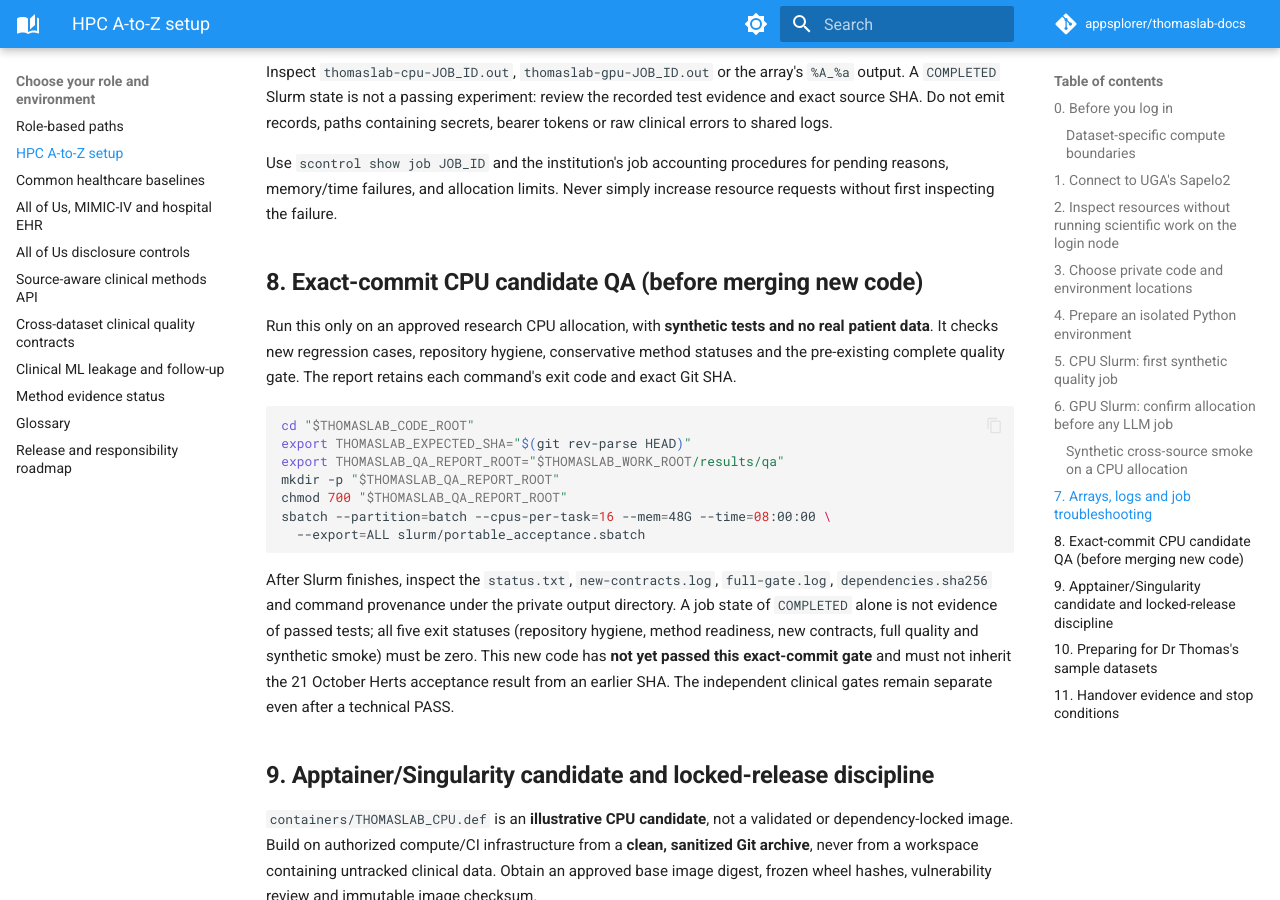
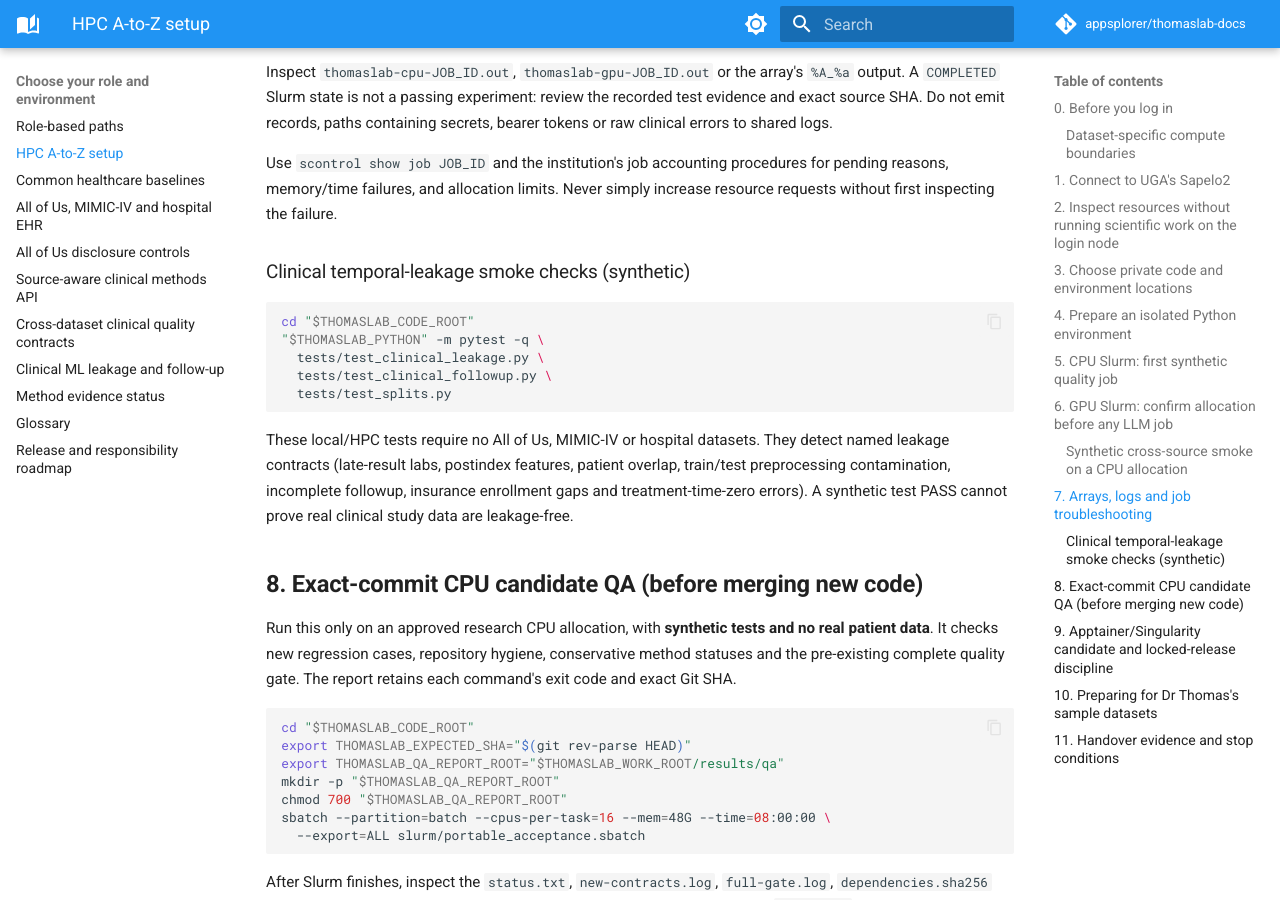
Before and after one commit to appsplorer/thomaslab-docs, an MkDocs documentation site: the page built from docs/guides/hpc-a-to-z.md, in a window 1280 px wide and 900 px high, scrolled down 3828 px. Built offline with MkDocs 1.6.1 and Material for MkDocs 9.7.7, drawn with Linux system fonts in a browser that asks for light colours; comment, search, counter and statistics services are not loaded.

Commit message:
docs: add clinical leakage/readiness and synthetic CPU Slurm regression procedures

```diff
--- a/docs/guides/hpc-a-to-z.md
+++ b/docs/guides/hpc-a-to-z.md
@@ -199,6 +199,22 @@ Use `scontrol show job JOB_ID` and the institution's job accounting procedures
 for pending reasons, memory/time failures, and allocation limits. Never simply
 increase resource requests without first inspecting the failure.
 
+### Clinical temporal-leakage smoke checks (synthetic)
+
+~~~bash
+cd "$THOMASLAB_CODE_ROOT"
+"$THOMASLAB_PYTHON" -m pytest -q \
+  tests/test_clinical_leakage.py \
+  tests/test_clinical_followup.py \
+  tests/test_splits.py
+~~~
+
+These local/HPC tests require no All of Us, MIMIC-IV or hospital datasets.
+They detect named leakage contracts (late-result labs, postindex features,
+patient overlap, train/test preprocessing contamination, incomplete followup,
+insurance enrollment gaps and treatment-time-zero errors). A synthetic test
+PASS cannot prove real clinical study data are leakage-free.
+
 ## 8. Exact-commit CPU candidate QA (before merging new code)
 
 Run this only on an approved research CPU allocation, with **synthetic tests
```
